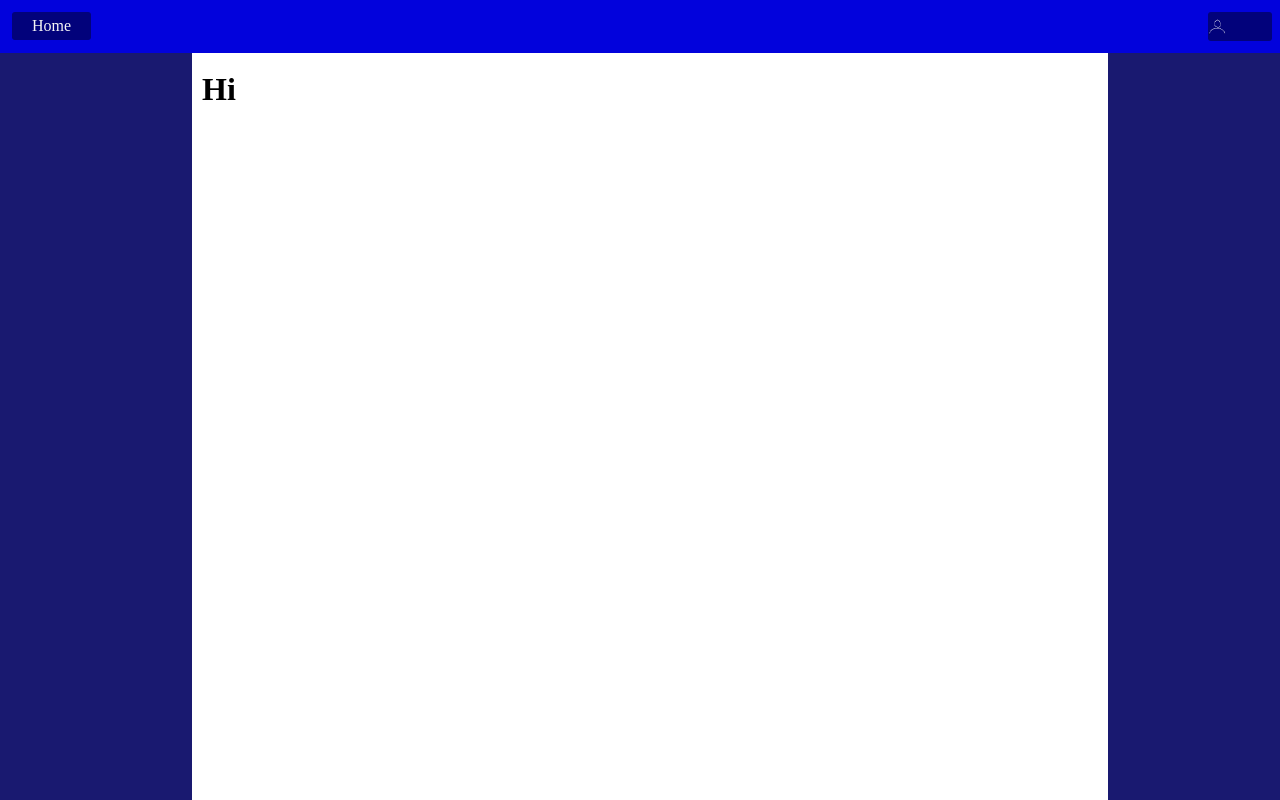
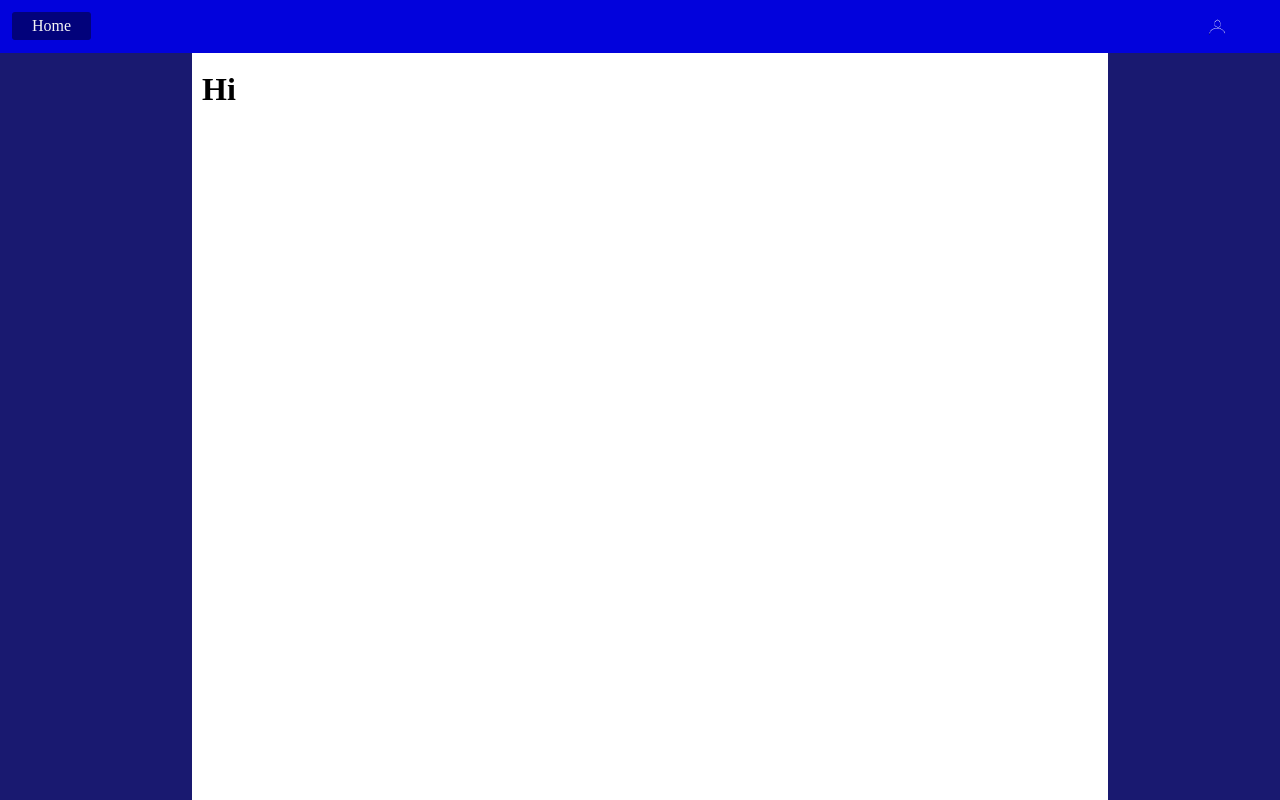
Before and after one commit to Pro42good/pro42good.me, a plain HTML site: page index.html in a window 1280 px wide. Drawn offline with Linux system fonts and the light colour scheme.

Commit message:
Fixed navbar profile ui button
Signed-off-by: Diego Quintero <pro42good@pro42good.me>

```diff
--- a/index.html
+++ b/index.html
@@ -21,7 +21,7 @@
       <ul class="NavBar">
           <li>
               <a href="https://pro42good.me" class="navbutton-nopad navbarbutton-pad">Home</a>
-              <a href="https://pro42good.me/slp" class="navbutton-nopad navbaracc" >
+              <a href="https://pro42good.me/slp" class="navbaracc" >
                   <img class="navbarimg" src="img/icons/user-acc-icon-modified-white.png" alt="Account Info/Sign In icon">
               </a>
           </li>
--- a/styles.css
+++ b/styles.css
@@ -31,6 +31,7 @@ body {
 .navbarimg {
     height: 30%;
     width: 30%;
+    padding-right: 0;
 }
 
 .mainbody {
```
